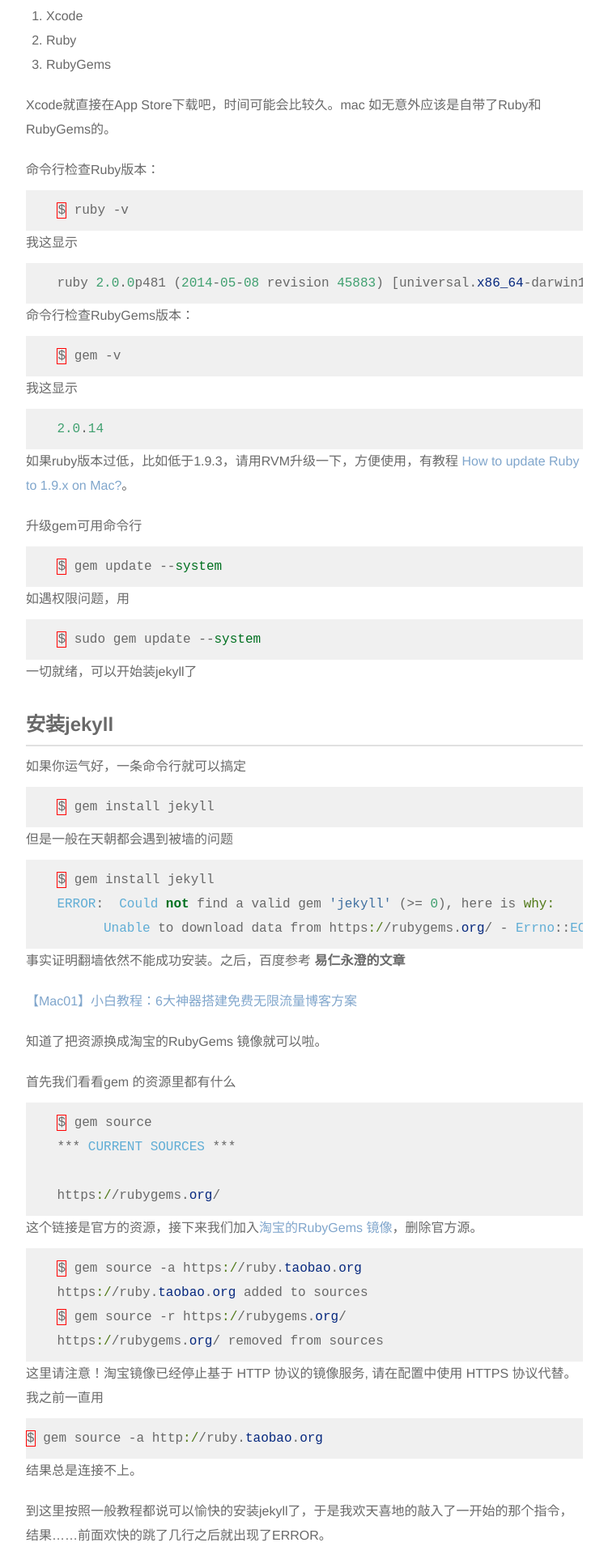
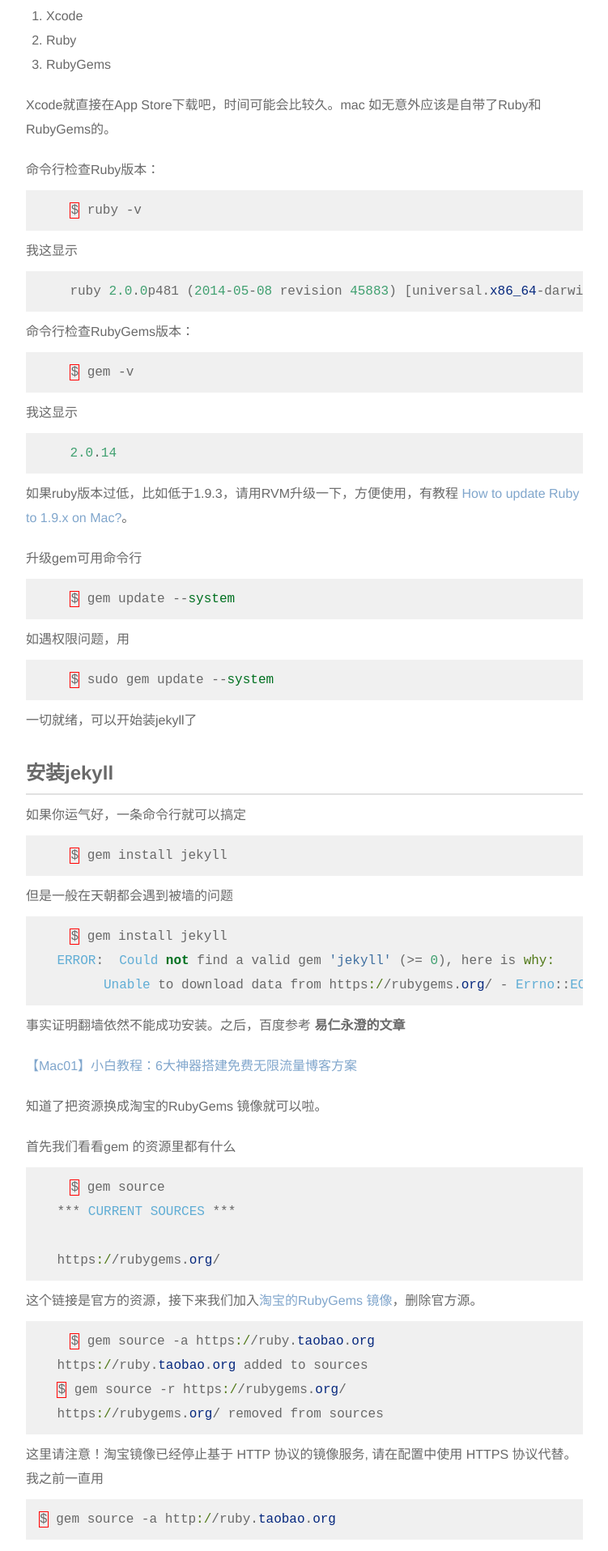
Before and after one commit to xiangxiyun/xiangxiyun.github.io, a Jekyll site: the page built from _posts/2015-11-13-mac下jekyll的安装与简单使用.md, in a window 1280 px wide. Shown: the part 666-2582 px from the top of the page at 81% size, without its empty margins (72-823 px from the left). Built offline with Jekyll 4.4.1, drawn with Linux system fonts in a browser that asks for light colours.

Commit message:
Update article.css

```diff
--- a/stylesheets/article.css
+++ b/stylesheets/article.css
@@ -113,7 +113,7 @@
         overflow: auto;
         padding-top:10px;
         padding-bottom: 10px;
-        float: left;
+        text-indent: 1em;
         width: 100%;
         font-size: 16px;
         line-height: 30px;
```
